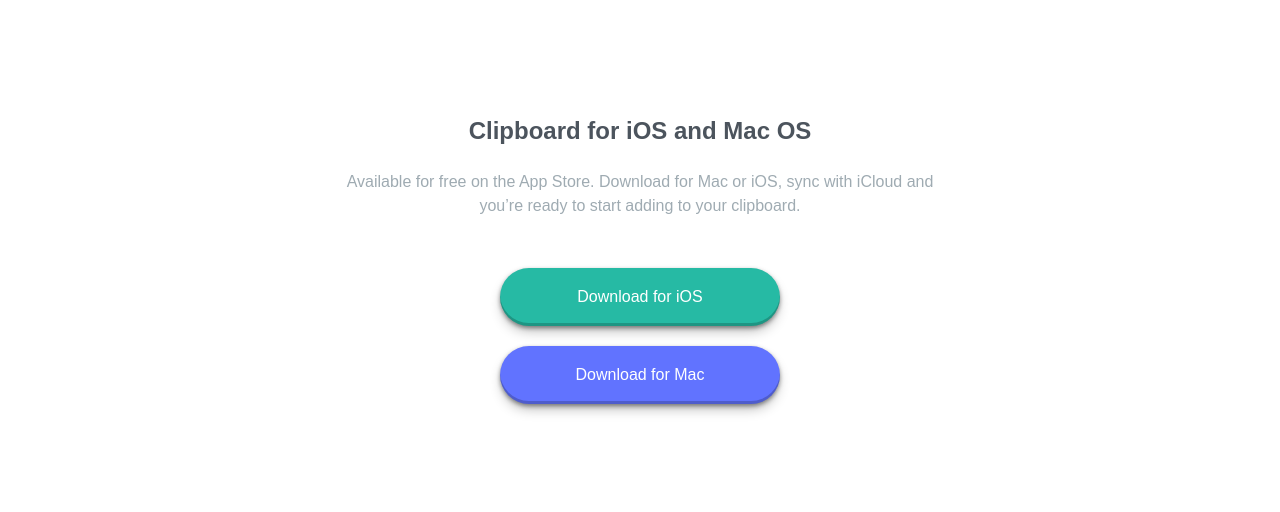
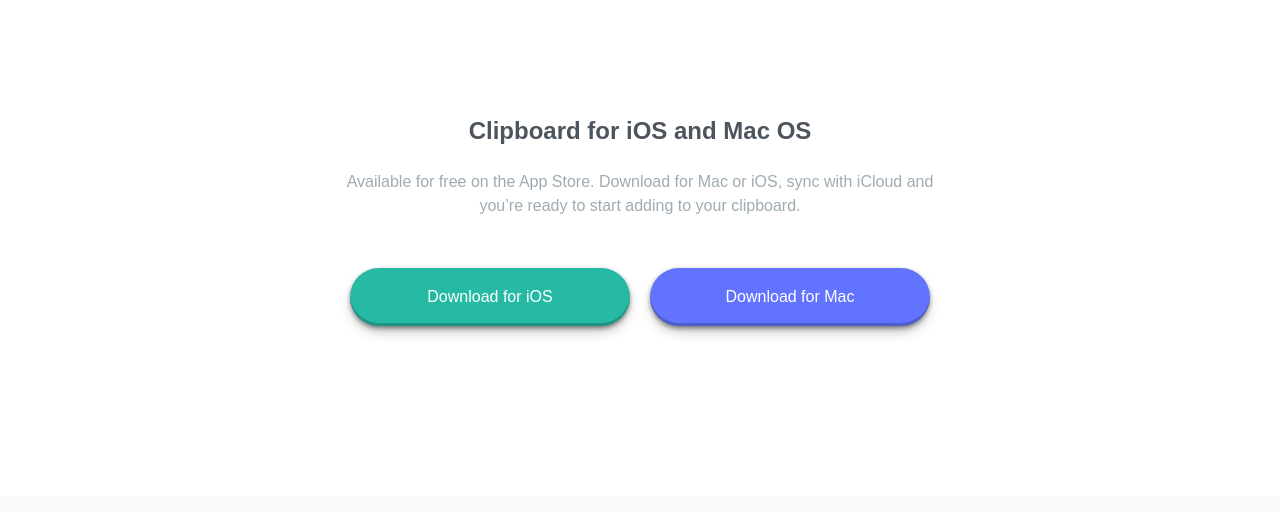
Before and after one commit to ifenega/Clipboard-Landing-Page, a plain HTML site: page index.html in a window 1280 px wide. Shown: the part 3027-3539 px from the top of the page. Drawn offline with Linux system fonts and the light colour scheme; a web font is replaced by a local one.

Commit message:
button adjust
i adjusted the second set of buttons so that they will be on the same line, for large screen size, like the first set of buttons

```diff
--- a/style.css
+++ b/style.css
@@ -158,13 +158,13 @@ header h1 {
 .div6 {
     text-align: center;
     margin-bottom: 150px;
-    display: flex;
-    flex-direction: column;
-    align-items: center;
+
     padding: 20px;
 }
 .div6 p {
     padding-top: 25px;
+    margin: 0 auto;
+
 }
 
 /* footer */
```
Also changed, not shown: 1 other file.
